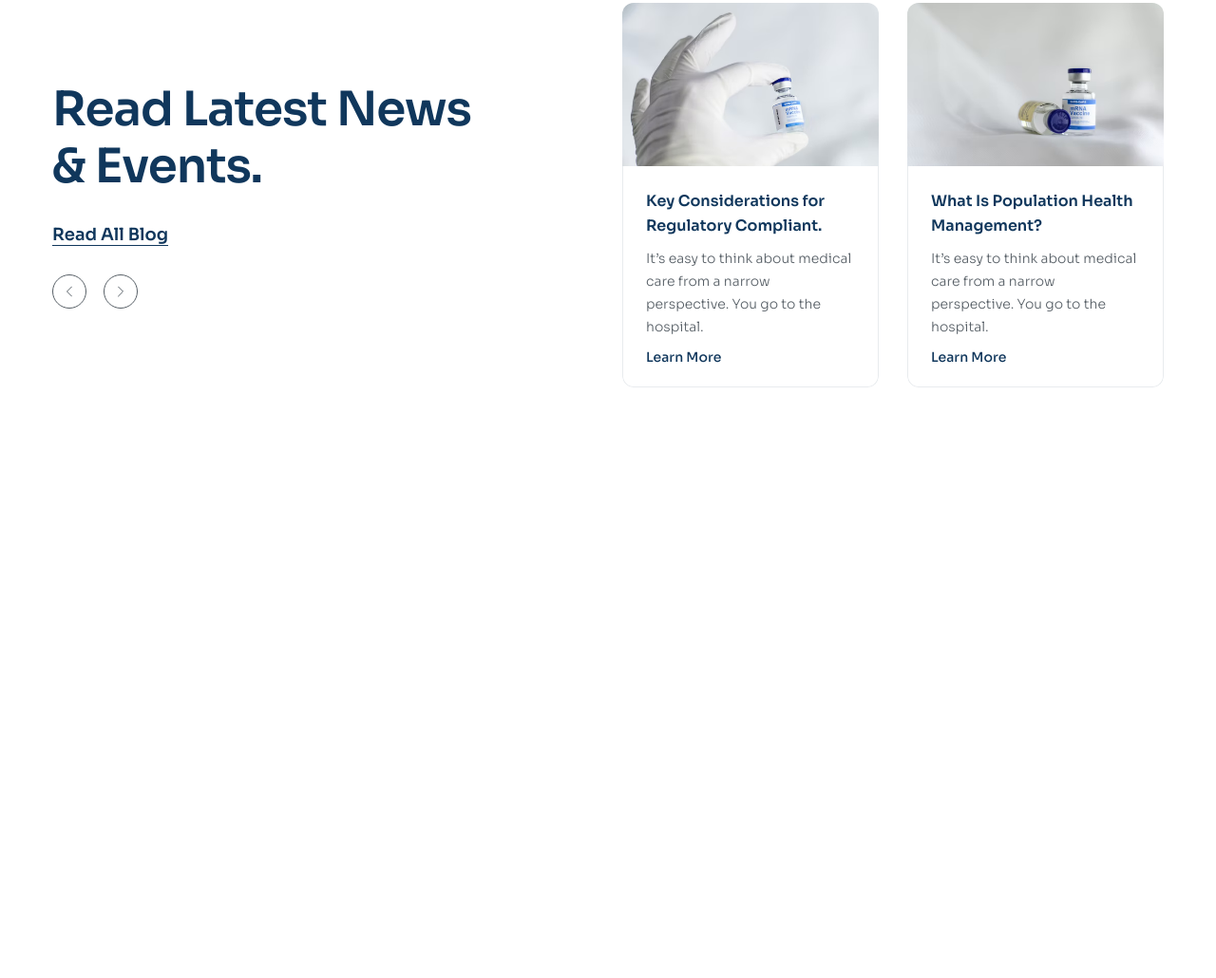
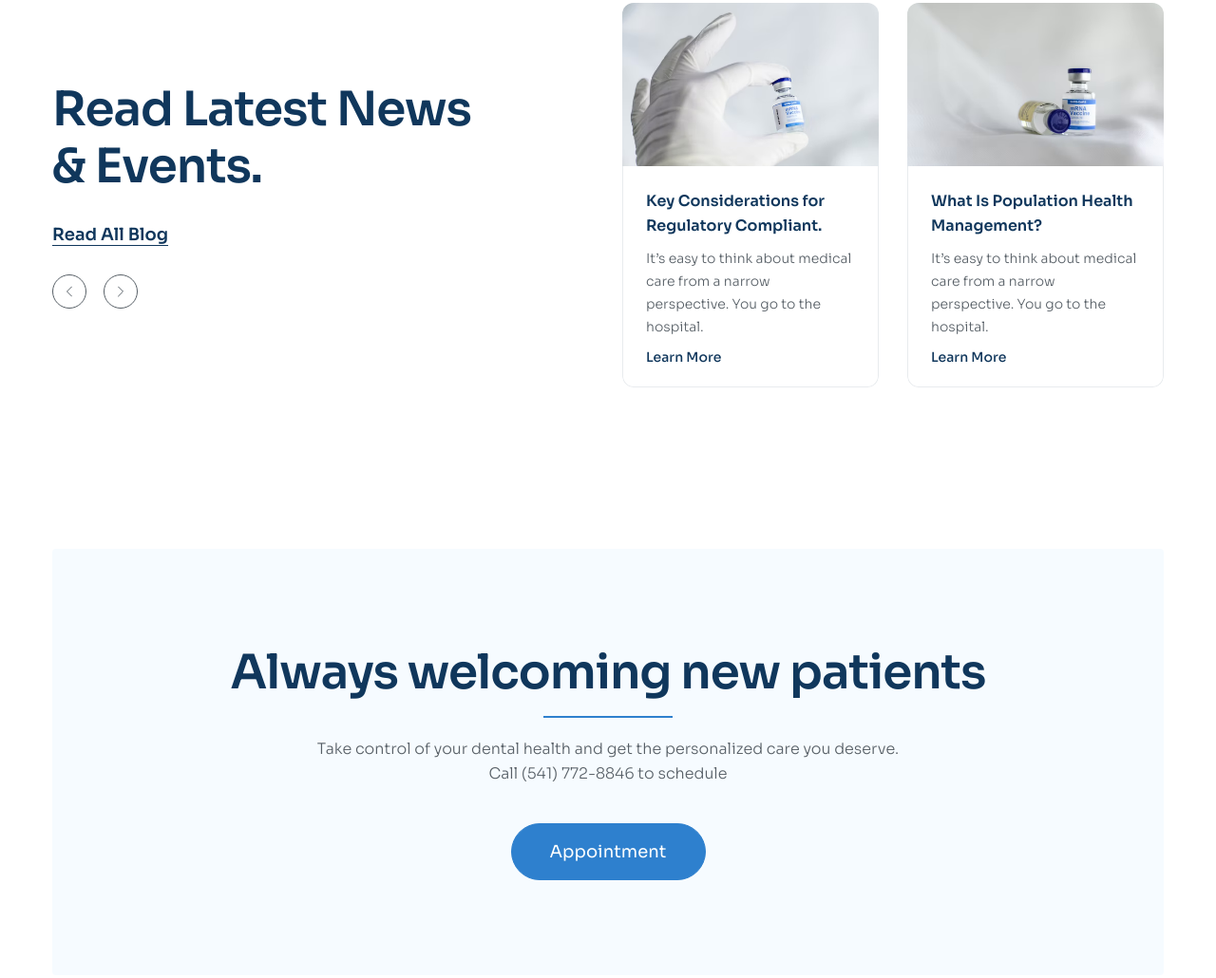
Before and after one commit to dev-ndk/f8-htmlcss-03, a plain HTML site: page index.html in a window 1280 px wide. Shown: the part 5135-6165 px from the top of the page at 95% size. Before the commit the page ends 5628 px from the top, so only its background shows below. Drawn offline with Linux system fonts and the light colour scheme.

Commit message:
Làm phần appointment

```diff
--- a/assets/css/styles.css
+++ b/assets/css/styles.css
@@ -617,14 +617,19 @@ a {
     border-color: #fff;
 }
 
-.news-item:hover .news-item__thumb {
+.news-item:hover .news-item__img {
     transform: scale(1.1);
 }
 
-.news-item__thumb {
+.new-item__thumb {
+    height: 172px;
+    overflow: hidden;
+}
+
+.news-item__img {
     display: block;
     width: 100%;
-    height: 172px;
+    height: 100%;
     object-fit: cover;
     transition: 0.25s;
 }
@@ -664,3 +669,43 @@ a {
 .news-item__more:hover {
     color: #2e80ce;
 }
+
+/* Appointment */
+
+.appointment {
+    margin: 85px 0;
+}
+
+.appointment__inner {
+    display: flex;
+    flex-direction: column;
+    align-items: center;
+    text-align: center;
+    padding: 100px 0;
+    background: #f6fbff;
+    border-radius: 4px;
+}
+
+.appointment__heading {
+    position: relative;
+    padding-bottom: 18px;
+}
+
+.appointment__heading::after {
+    position: absolute;
+    display: inline-block;
+    left: 0;
+    right: 0;
+    bottom: 0;
+    margin: 0 auto;
+    content: "";
+    width: 136px;
+    height: 2px;
+    background: #2e80ce;
+}
+
+.appointment__desc {
+    width: 617px;
+    margin: 20px 0 38px;
+    font-size: 1.6rem;
+}
--- a/index.html
+++ b/index.html
@@ -572,12 +572,12 @@
                         <div class="news__list">
                             <!-- New item 1 -->
                             <article class="news-item">
-                                <figure>
+                                <figure class="new-item__thumb">
                                     <a href="#!">
                                         <img
                                             src="./assets/img/new-img-1.png"
                                             alt="Key Considerations for Regulatory Compliant."
-                                            class="news-item__thumb"
+                                            class="news-item__img"
                                         />
                                     </a>
                                 </figure>
@@ -600,12 +600,12 @@
                             </article>
                             <!-- New item 2 -->
                             <article class="news-item">
-                                <figure>
+                                <figure class="new-item__thumb">
                                     <a href="#!">
                                         <img
                                             src="./assets/img/new-img-2.png"
                                             alt="What Is Population Health Management?"
-                                            class="news-item__thumb"
+                                            class="news-item__img"
                                         />
                                     </a>
                                 </figure>
@@ -630,6 +630,22 @@
                     </div>
                 </div>
             </section>
+            <!-- Appointment -->
+            <section class="appointment">
+                <div class="container">
+                    <div class="appointment__inner">
+                        <h2 class="appointment__heading section-heading">
+                            Always welcoming new patients
+                        </h2>
+                        <p class="appointment__desc section-desc">
+                            Take control of your dental health and get the
+                            personalized care you deserve. Call (541) 772-8846
+                            to schedule
+                        </p>
+                        <a href="#!" class="btn">Appointment</a>
+                    </div>
+                </div>
+            </section>
         </main>
     </body>
 </html>
```
